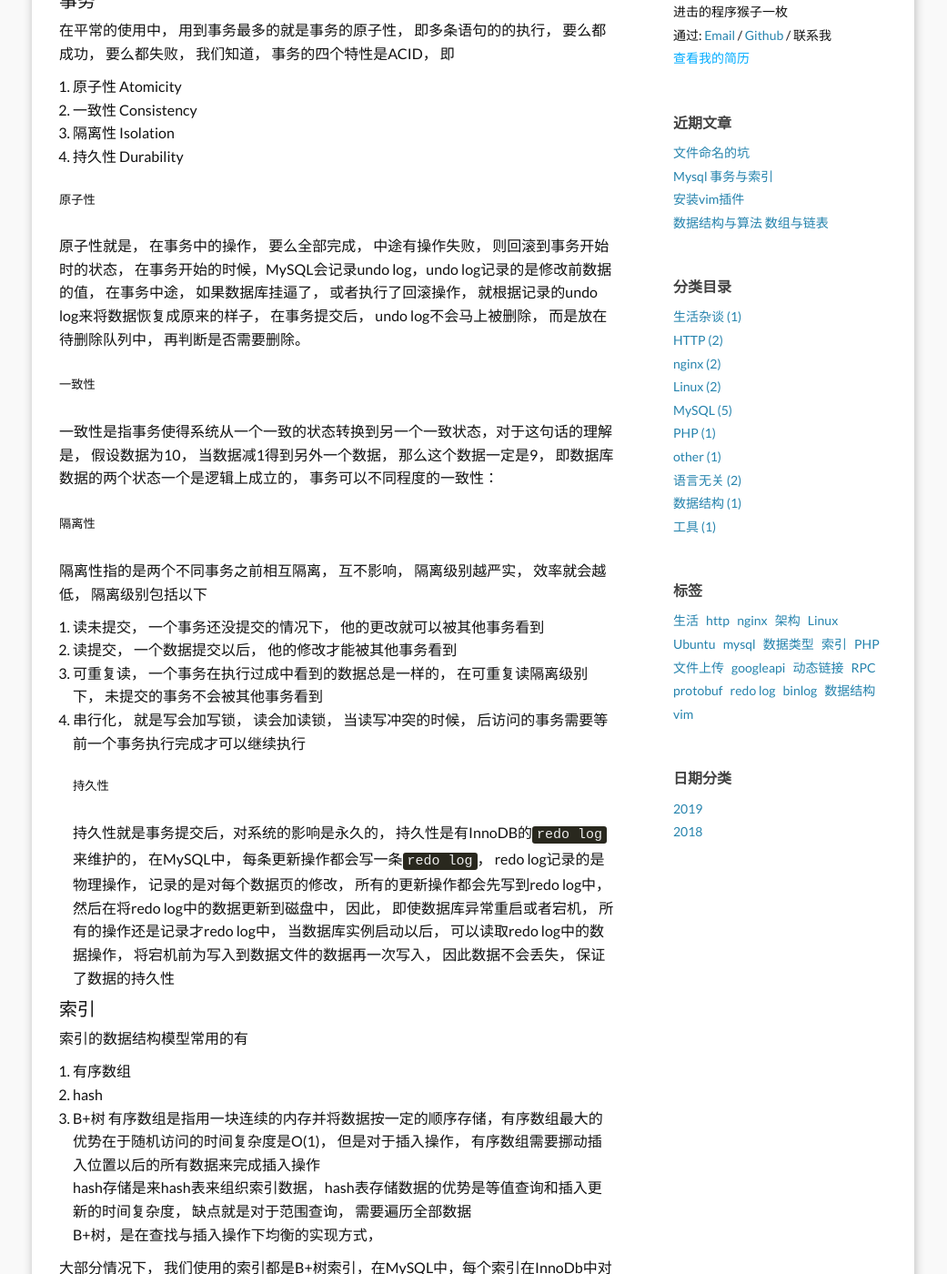
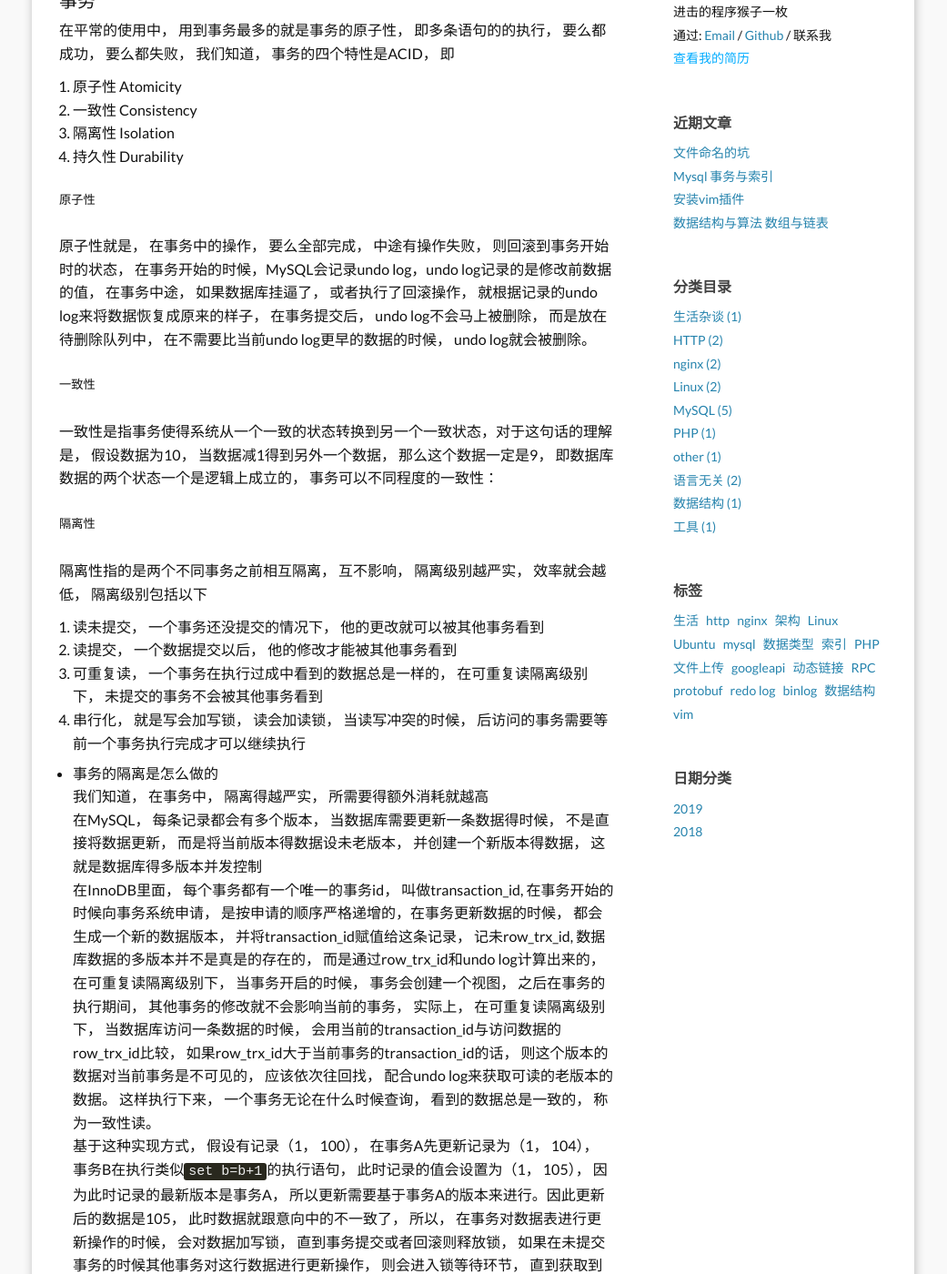
Before and after one commit to zoueature/zoueature.github.io, a Jekyll site: the page built from _posts/2019-05-28-MySQL-事务与索引.md, in a window 1280 px wide and 1400 px high, scrolled down 396 px. Shown: the whole window at 91% size, without its empty margins (120-1161 px from the left). Built offline with Jekyll 4.4.1, drawn with Linux system fonts in a browser that asks for light colours; comment, search, counter and statistics services are not loaded; some of the changed text lies outside the part shown.

Commit message:
事务隔离的一些总结

```diff
--- a/_posts/2019-05-28-MySQL-事务与索引.md
+++ b/_posts/2019-05-28-MySQL-事务与索引.md
@@ -20,7 +20,7 @@ tags:
 4. 持久性 Durability
 
 ##### 原子性
-原子性就是， 在事务中的操作， 要么全部完成， 中途有操作失败， 则回滚到事务开始时的状态， 在事务开始的时候，MySQL会记录undo log，undo log记录的是修改前数据的值， 在事务中途， 如果数据库挂逼了， 或者执行了回滚操作， 就根据记录的undo log来将数据恢复成原来的样子， 在事务提交后， undo log不会马上被删除， 而是放在待删除队列中， 再判断是否需要删除。
+原子性就是， 在事务中的操作， 要么全部完成， 中途有操作失败， 则回滚到事务开始时的状态， 在事务开始的时候，MySQL会记录undo log，undo log记录的是修改前数据的值， 在事务中途， 如果数据库挂逼了， 或者执行了回滚操作， 就根据记录的undo log来将数据恢复成原来的样子， 在事务提交后， undo log不会马上被删除， 而是放在待删除队列中， 在不需要比当前undo log更早的数据的时候， undo log就会被删除。
 ##### 一致性
 一致性是指事务使得系统从一个一致的状态转换到另一个一致状态，对于这句话的理解是， 假设数据为10， 当数据减1得到另外一个数据， 那么这个数据一定是9， 即数据库数据的两个状态一个是逻辑上成立的， 事务可以不同程度的一致性：
 ##### 隔离性
@@ -29,8 +29,19 @@ tags:
 2. 读提交， 一个数据提交以后， 他的修改才能被其他事务看到
 3. 可重复读， 一个事务在执行过成中看到的数据总是一样的， 在可重复读隔离级别下， 未提交的事务不会被其他事务看到
 4. 串行化， 就是写会加写锁， 读会加读锁， 当读写冲突的时候， 后访问的事务需要等前一个事务执行完成才可以继续执行
+
+
+* 事务的隔离是怎么做的
+我们知道， 在事务中， 隔离得越严实， 所需要得额外消耗就越高
+在MySQL， 每条记录都会有多个版本， 当数据库需要更新一条数据得时候， 不是直接将数据更新， 而是将当前版本得数据设未老版本， 并创建一个新版本得数据， 这就是数据库得多版本并发控制
+在InnoDB里面， 每个事务都有一个唯一的事务id， 叫做transaction_id, 在事务开始的时候向事务系统申请， 是按申请的顺序严格递增的，在事务更新数据的时候， 都会生成一个新的数据版本， 并将transaction_id赋值给这条记录， 记未row_trx_id, 数据库数据的多版本并不是真是的存在的， 而是通过row_trx_id和undo log计算出来的，
+在可重复读隔离级别下， 当事务开启的时候， 事务会创建一个视图， 之后在事务的执行期间， 其他事务的修改就不会影响当前的事务， 实际上， 在可重复读隔离级别下， 当数据库访问一条数据的时候， 会用当前的transaction_id与访问数据的row_trx_id比较， 如果row_trx_id大于当前事务的transaction_id的话， 则这个版本的数据对当前事务是不可见的， 应该依次往回找， 配合undo log来获取可读的老版本的数据。 这样执行下来， 一个事务无论在什么时候查询， 看到的数据总是一致的， 称为一致性读。
+基于这种实现方式， 假设有记录（1， 100）， 在事务A先更新记录为（1， 104）， 事务B在执行类似`set b=b+1`的执行语句， 此时记录的值会设置为（1， 105）， 因为此时记录的最新版本是事务A， 所以更新需要基于事务A的版本来进行。因此更新后的数据是105， 此时数据就跟意向中的不一致了， 所以， 在事务对数据表进行更新操作的时候， 会对数据加写锁， 直到事务提交或者回滚则释放锁， 如果在未提交事务的时候其他事务对这行数据进行更新操作， 则会进入锁等待环节， 直到获取到锁或者等待超时。因此， 在实际中， 应该尽量避免长事务， 长事务会导致大量的更新操作进入锁等待， 会导致请求时间边长甚至拖垮整个服务。
+读未提交就是当前读， 即事务的更改能被其他事务立马知道， 读提交的隔离级别下， 用select语句加上`for update` 或者 `lock in share mode`即可实现，
+
 ##### 持久性
 持久性就是事务提交后，对系统的影响是永久的， 持久性是有InnoDB的`redo log`来维护的， 在MySQL中， 每条更新操作都会写一条`redo log`， redo log记录的是物理操作， 记录的是对每个数据页的修改， 所有的更新操作都会先写到redo log中， 然后在将redo log中的数据更新到磁盘中， 因此， 即使数据库异常重启或者宕机， 所有的操作还是记录才redo log中， 当数据库实例启动以后， 可以读取redo log中的数据操作， 将宕机前为写入到数据文件的数据再一次写入， 因此数据不会丢失， 保证了数据的持久性
+
 
 #### 索引
 索引的数据结构模型常用的有
```
